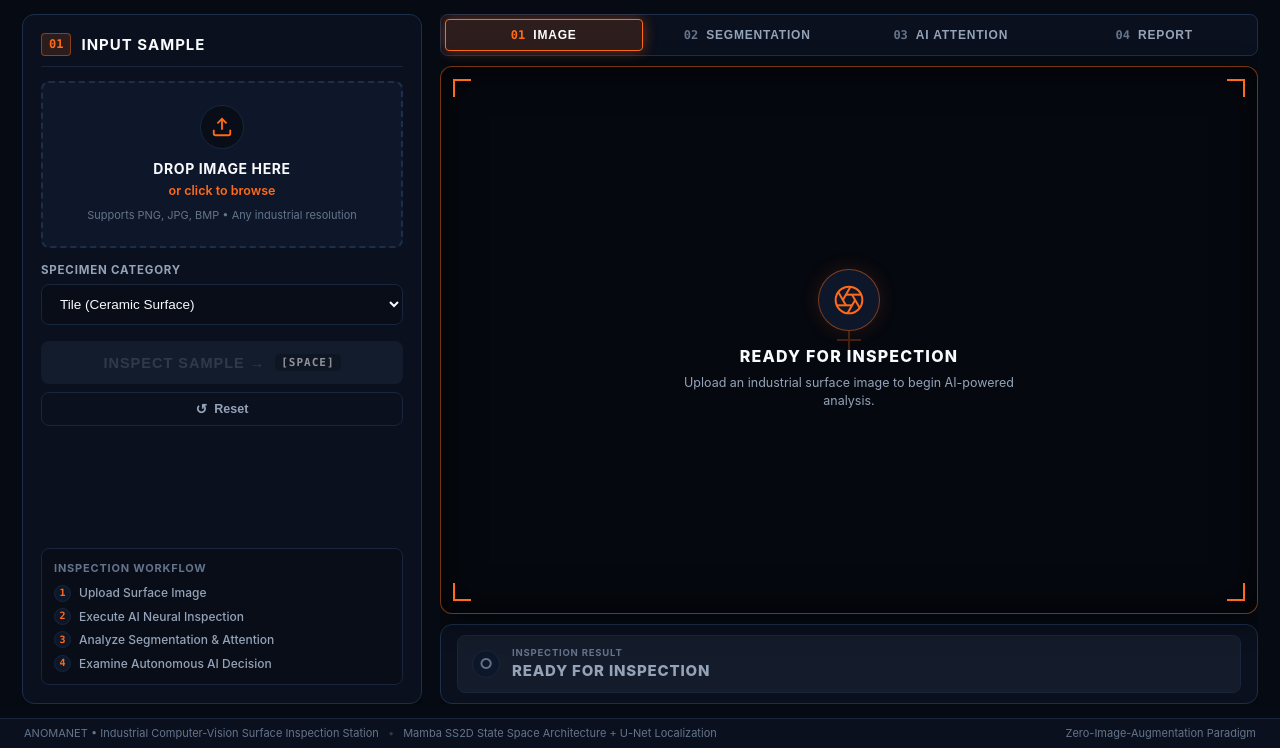
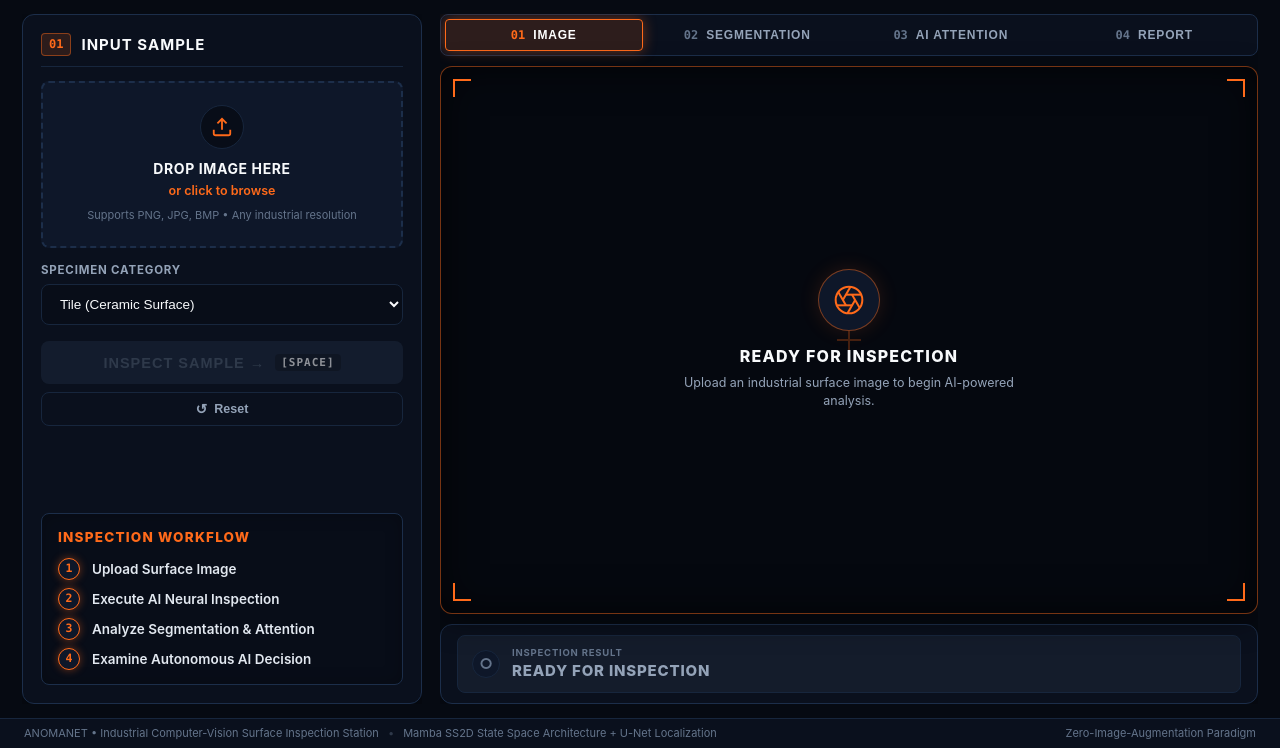
Before and after one commit to nishika841/DefectPro, a plain HTML site: page showcase/index.html in a window 1280 px wide. Shown: the part 52-800 px from the top of the page. Drawn offline with Linux system fonts and the light colour scheme.

Commit message:
Fix incorrect tile fallback in segmentation, isolate per-inspection assets, and enlarge workflow guide font size

```diff
--- a/showcase/app.js
+++ b/showcase/app.js
@@ -105,7 +105,7 @@
     for (const cat of categories) {
       if (lower.includes(cat)) return cat;
     }
-    if (lower.includes('bristle')) return 'toothbrush';
+    if (lower.includes('bristle') || lower.includes('brush') || lower.includes('burhs')) return 'toothbrush';
     if (lower.includes('crack') || lower.includes('glue_strip') || lower.includes('stroke')) return 'tile';
     if (lower.includes('cut') || lower.includes('fold') || lower.includes('poke')) return 'leather';
     if (lower.includes('thread') || lower.includes('scratch')) return 'screw';
@@ -250,7 +250,10 @@
       DOM.viewerChannelTag.textContent = '01 ORIGINAL IMAGE';
     } else if (viewKey === 'seg') {
       DOM.mainViewerImg.src = res.seg_img || AppState.dataUrl;
-      DOM.viewerChannelTag.textContent = '02 LOCALIZED DEFECT MASK (U-NET)';
+      const isDefect = res.verdict === 'FLAGGED' || res.label === 'Defect';
+      DOM.viewerChannelTag.textContent = isDefect
+        ? `02 DEFECT LOCALIZATION (U-NET) • ${res.defect_pixels}`
+        : '02 SEGMENTATION • ZERO DEFECTS DETECTED (PASS)';
     } else if (viewKey === 'cam') {
       DOM.mainViewerImg.src = res.cam_img || AppState.dataUrl;
       DOM.viewerChannelTag.textContent = '03 AI ATTENTION HEATMAP (GRAD-CAM)';
@@ -297,7 +300,7 @@
           image_data: AppState.dataUrl,
           category: AppState.category,
           filename: AppState.filename,
-          item_id: 'latest'
+          item_id: 'specimen_' + Date.now()
         })
       });
 
@@ -337,9 +340,9 @@
           ? 'Classification Score (99.85%) + Localized Defect Mask (1,477 px)'
           : 'Normal Surface Verified: Baseline distribution with zero anomaly spikes.',
         orig_img: AppState.dataUrl,
-        seg_img: 'assets/tile_crack_000_seg.png',
-        cam_img: 'assets/tile_crack_000_gradcam.png',
-        full_img: 'assets/tile_crack_000_unified.png',
+        seg_img: AppState.dataUrl,
+        cam_img: AppState.dataUrl,
+        full_img: AppState.dataUrl,
         latencyText: `${latencyMs} ms`
       };
 
--- a/showcase/index.html
+++ b/showcase/index.html
@@ -4,7 +4,7 @@
   <meta charset="UTF-8">
   <meta name="viewport" content="width=device-width, initial-scale=1.0">
   <title>ANOMANET — AI-Powered Industrial Surface Inspection</title>
-  <link rel="stylesheet" href="styles.css?t=1795029000">
+  <link rel="stylesheet" href="styles.css?t=1795030000">
 </head>
 <body class="anomanet-console">
   <!-- Top Command Header -->
@@ -264,6 +264,6 @@
     </div>
   </footer>
 
-  <script src="app.js?t=1795029000"></script>
+  <script src="app.js?t=1795030000"></script>
 </body>
 </html>
--- a/showcase/styles.css
+++ b/showcase/styles.css
@@ -547,55 +547,64 @@ body.anomanet-console {
   font-size: 14px;
 }
 
-/* Workflow Guide (Compact & High Contrast) */
+/* Workflow Guide (Enlarged & High-Contrast as Requested) */
 .workflow-guide-box {
   background-color: var(--bg-input);
-  border: 1px solid var(--border-subtle);
+  border: 1px solid var(--border-card);
   border-radius: var(--radius-md);
-  padding: 12px;
+  padding: 14px 16px;
   margin-top: auto;
+  box-shadow: inset 0 0 16px rgba(0, 0, 0, 0.25);
 }
 
 .guide-title {
-  font-size: 11px;
-  font-weight: 700;
-  letter-spacing: 0.8px;
-  color: var(--text-muted);
+  font-size: 13.5px;
+  font-weight: 800;
+  letter-spacing: 1.2px;
+  color: var(--accent-orange);
   text-transform: uppercase;
-  margin-bottom: 8px;
+  margin-bottom: 10px;
+  display: flex;
+  align-items: center;
+  gap: 8px;
 }
 
 .guide-steps-list {
   display: flex;
   flex-direction: column;
-  gap: 6px;
+  gap: 8px;
 }
 
 .guide-step-item {
   display: flex;
   align-items: center;
-  gap: 8px;
-  font-size: 12px;
-  color: var(--text-secondary);
+  gap: 12px;
+  font-size: 13.5px;
+  font-weight: 600;
+  color: var(--text-primary);
+  line-height: 1.35;
 }
 
 .step-badge {
-  width: 17px;
-  height: 17px;
+  width: 22px;
+  height: 22px;
   border-radius: 50%;
   background-color: var(--bg-card);
-  border: 1px solid var(--border-subtle);
+  border: 1.5px solid var(--accent-orange);
   display: flex;
   align-items: center;
   justify-content: center;
   font-family: var(--font-mono);
-  font-size: 10px;
-  font-weight: 700;
+  font-size: 11.5px;
+  font-weight: 800;
   color: var(--accent-orange);
+  flex-shrink: 0;
+  box-shadow: 0 0 8px var(--accent-orange-glow);
 }
 
 .step-label {
-  font-weight: 500;
+  font-weight: 600;
+  color: #e2e8f0;
 }
 
 /* ==========================================================================
```
Also changed, not shown: 1 other file.
